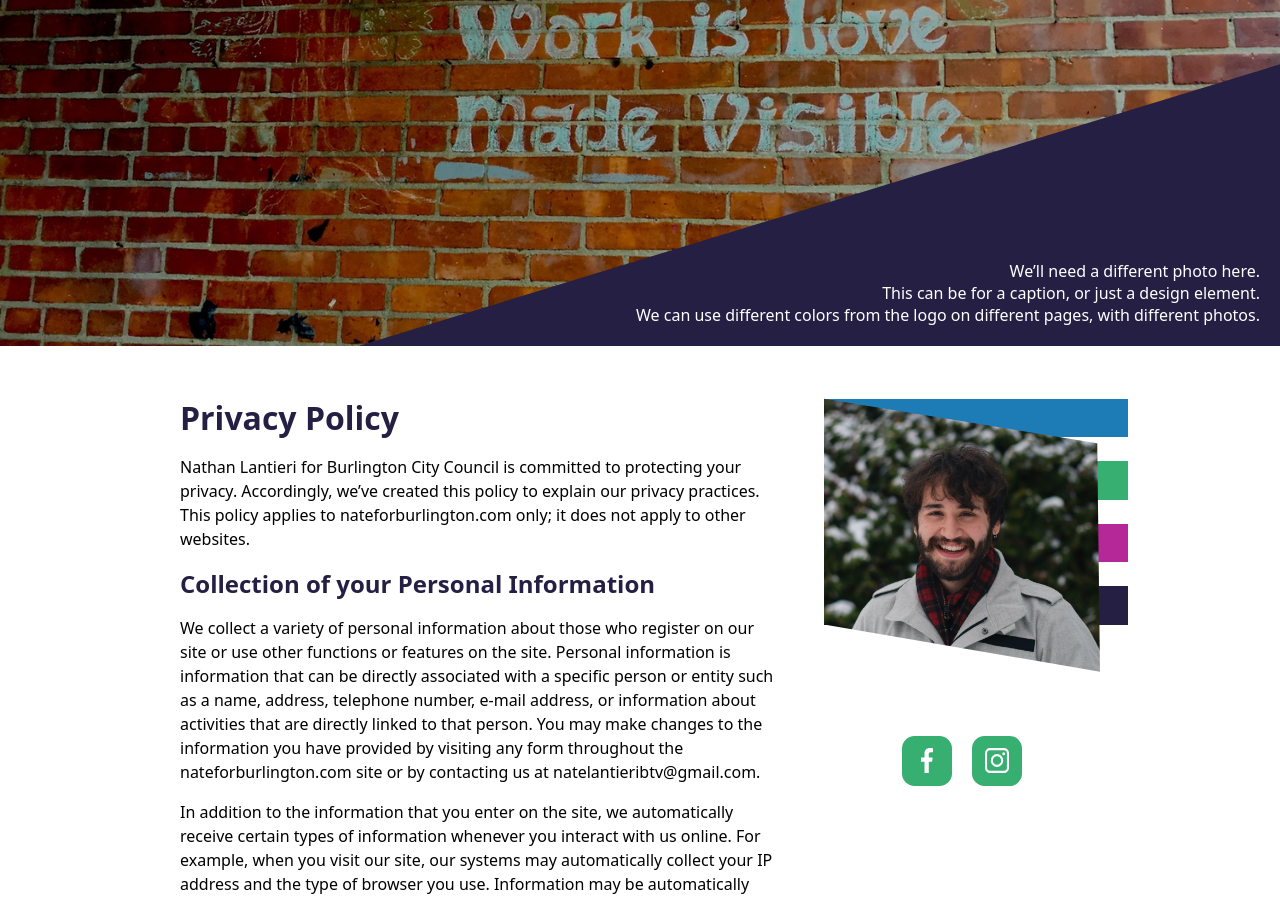
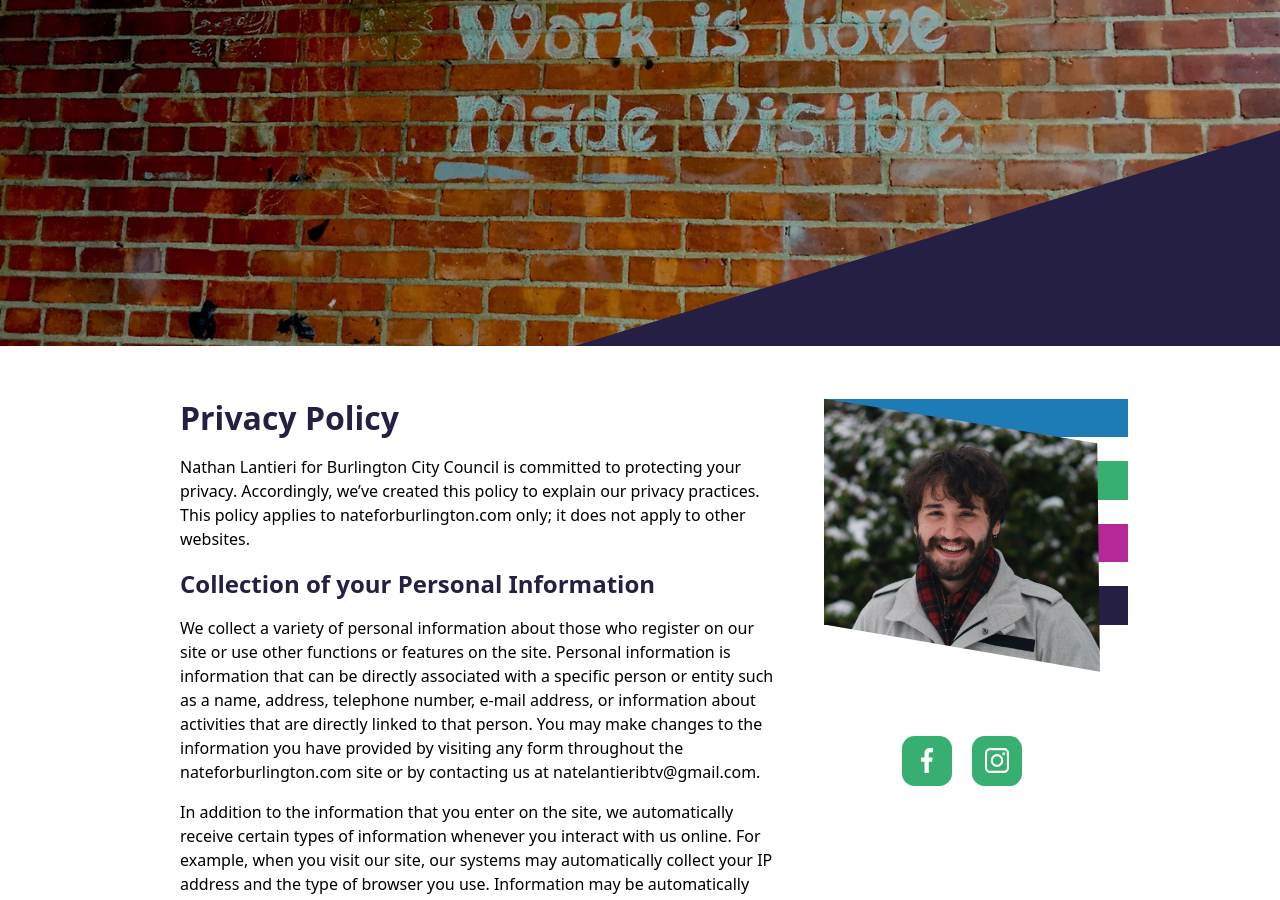
Before and after one commit to Nathan-Lantieri-City-Council/nathanlantieri.github.io, a Jekyll site: the page built from privacy.md, in a window 1280 px wide and 900 px high, scrolled down 334 px. Built offline with Jekyll 4.4.1, drawn with Linux system fonts in a browser that asks for light colours.

Commit message:
Removing caption on Privacy Policy page

```diff
--- a/privacy.md
+++ b/privacy.md
@@ -2,7 +2,7 @@
 title: Privacy Policy
 layout: master
 hero: '/ui/img/IMG_4429.jpg'
-caption: "<p>We&rsquo;ll need a different photo here.</p><p>This can be for a caption, or just a design element.</p><p>We can use different colors from the logo on different pages, with different photos.</p>"
+caption: ""
 sidebarPhoto: '/ui/img/photo-nate.jpg'
 ---
 # Privacy Policy
```
